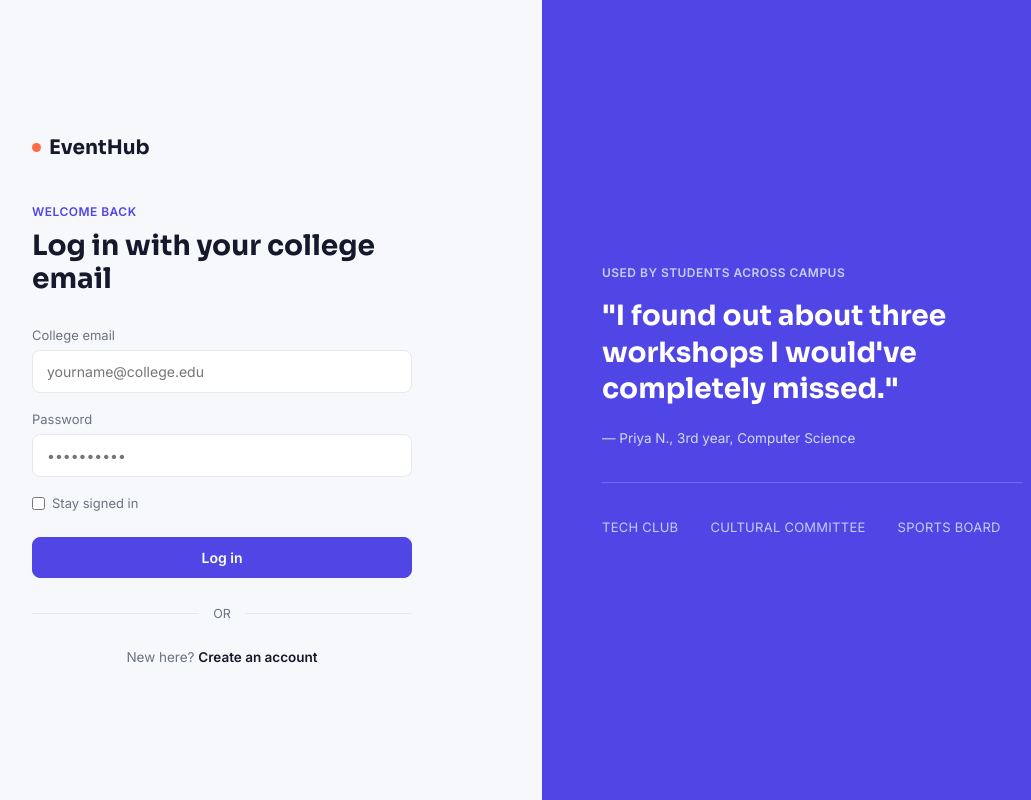
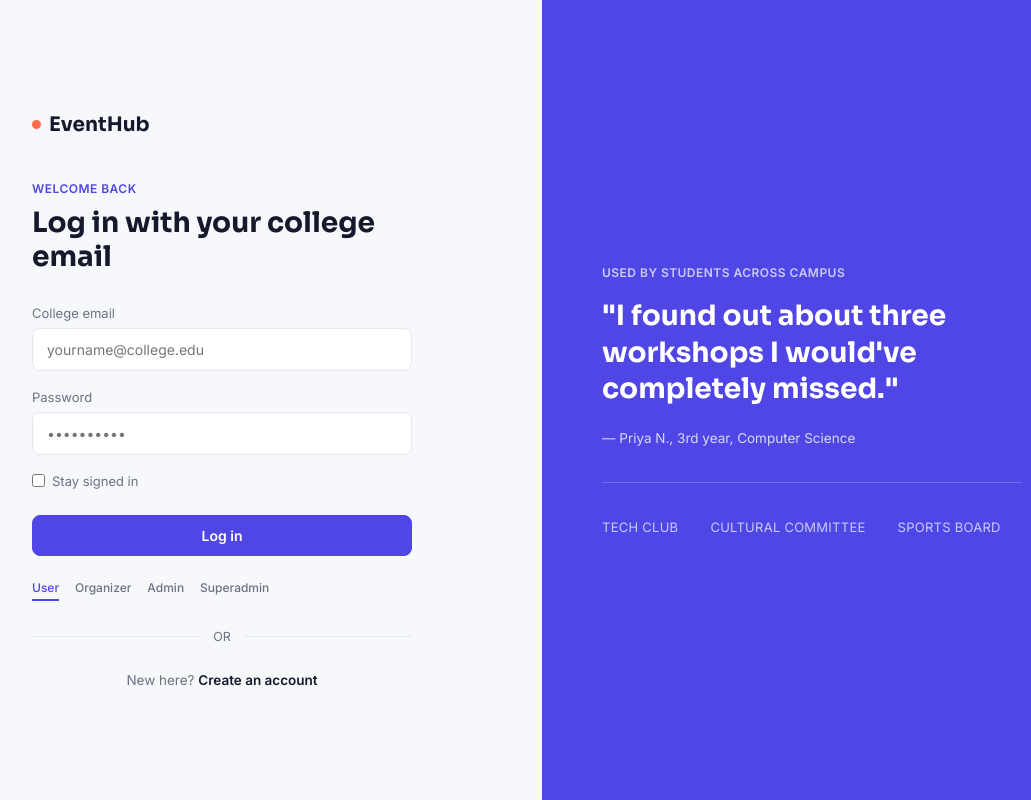
Before and after one commit to ChristeenaJestin/event_frontend, a React (Vite) app: page /login in a window 1280 px wide. Shown: the whole page, without its empty margins (98-1129 px from the left). Built offline with nearby package versions, Linux system fonts and the light colour scheme; the HTML template or start-up script is replaced by a standard one.

Commit message:
login updated

```diff
--- a/src/pages/Login.jsx
+++ b/src/pages/Login.jsx
@@ -5,16 +5,20 @@ import Button from '../components/common/Button';
 import useAuth from '../hooks/useAuth';
 
 function Login() {
-  const navigate     = useNavigate();
-  const { login }    = useAuth();
-  const [error, setError]         = useState('');
+  const navigate = useNavigate();
+  const { login } = useAuth();
+  const [error, setError] = useState('');
   const [submitting, setSubmitting] = useState(false);
+
+  // 1. State for role selection, defaulting to 'user'
+  const [selectedRole, setSelectedRole] = useState('user');
 
   const handleSubmit = async ({ email, password }) => {
     setError('');
     setSubmitting(true);
     try {
-      await login({ email, password });
+      // 2. Pass the selectedRole into the login payload
+      await login({ email, password, role: selectedRole });
       navigate('/dashboard');
     } catch (err) {
       setError(err.response?.data?.message || 'Invalid email or password.');
@@ -25,7 +29,6 @@ function Login() {
 
   return (
     <div style={{ display: 'grid', gridTemplateColumns: '1fr 1fr', minHeight: '100vh' }}>
-      {/* left: form */}
       <div style={{ display: 'flex', alignItems: 'center', justifyContent: 'center', padding: 60, background: 'var(--bg)' }}>
         <div style={{ width: '100%', maxWidth: 380 }}>
           <div style={{ display: 'flex', alignItems: 'center', gap: 8, fontFamily: 'var(--font-display)', fontWeight: 700, fontSize: 20, marginBottom: 44, color: 'var(--ink)' }}>
@@ -42,6 +45,26 @@ function Login() {
 
           <LoginForm onSubmit={handleSubmit} submitting={submitting} />
 
+          {/* 3. Minimalist Role Selector UI */}
+          <div style={{ display: 'flex', gap: 16, marginTop: 24, marginBottom: 8, fontSize: 12, fontWeight: 500 }}>
+            {['user', 'organiser', 'admin', 'superadmin'].map((role) => (
+              <span
+                key={role}
+                onClick={() => setSelectedRole(role)}
+                style={{
+                  cursor: 'pointer',
+                  textTransform: 'capitalize',
+                  color: selectedRole === role ? 'var(--indigo)' : 'var(--slate)',
+                  borderBottom: selectedRole === role ? '2px solid var(--indigo)' : '2px solid transparent',
+                  paddingBottom: 4,
+                  transition: 'all 0.2s ease'
+                }}
+              >
+                {role === 'organiser' ? 'Organizer' : role}
+              </span>
+            ))}
+          </div>
+
           <div style={{ display: 'flex', alignItems: 'center', gap: 14, margin: '28px 0', color: 'var(--slate)', fontSize: 12.5 }}>
             <div style={{ flex: 1, height: 1, background: 'var(--hairline)' }} />OR<div style={{ flex: 1, height: 1, background: 'var(--hairline)' }} />
           </div>
@@ -52,7 +75,6 @@ function Login() {
         </div>
       </div>
 
-      {/* right: quote panel */}
       <div style={{ background: 'var(--indigo)', color: '#fff', display: 'flex', alignItems: 'center', padding: 60 }}>
         <div>
           <div className="eyebrow" style={{ color: '#C7CCFF' }}>Used by students across campus</div>
```
